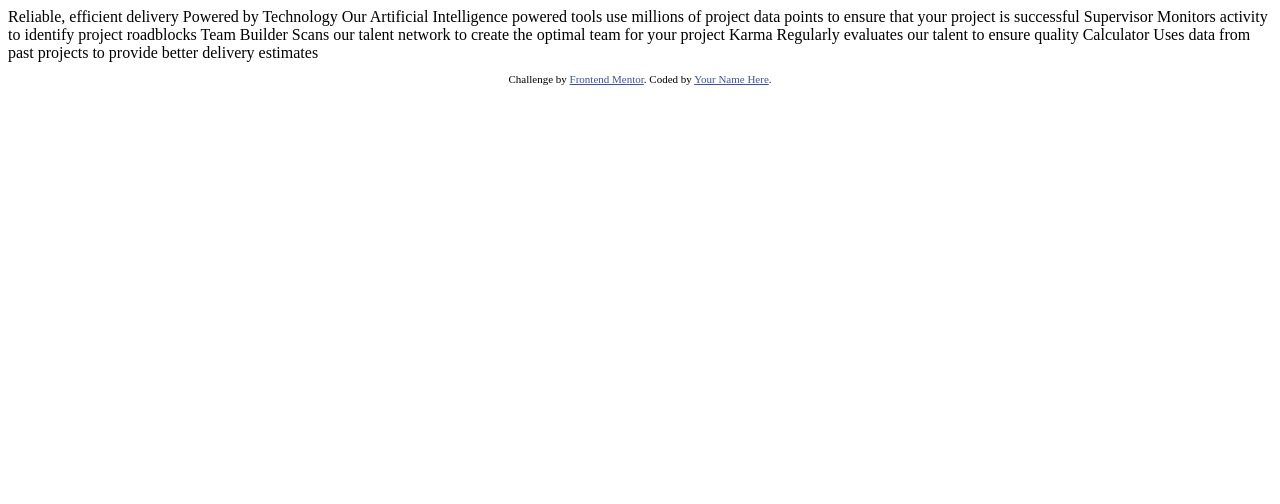
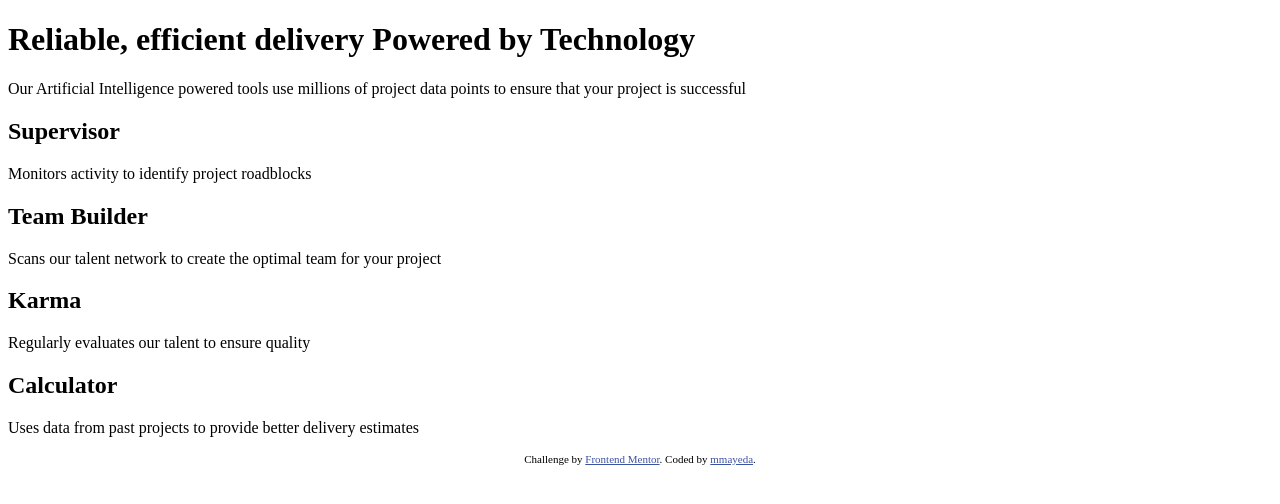
Before and after one commit to mmayeda-frontend-mentor/four-card-feature-section, a plain HTML site: page index.html in a window 1280 px wide. Drawn offline with Linux system fonts and the light colour scheme.

Commit message:
set up html tag structure

```diff
--- a/index.html
+++ b/index.html
@@ -15,30 +15,30 @@
   </style>
 </head>
 <body>
-
-  Reliable, efficient delivery
-  Powered by Technology
-
-  Our Artificial Intelligence powered tools use millions of project data points
-  to ensure that your project is successful
-
-  Supervisor
-  Monitors activity to identify project roadblocks
-
-  Team Builder
-  Scans our talent network to create the optimal team for your project
-
-  Karma
-  Regularly evaluates our talent to ensure quality
-
-  Calculator
-  Uses data from past projects to provide better delivery estimates
-
-
+  <main>
+    <h1>Reliable, efficient delivery <span>Powered by Technology</span></h1>
+    <p>Our Artificial Intelligence powered tools use millions of project data points to ensure that your project is successful</p>
+    <article>
+      <h2>Supervisor</h2>
+      <p>Monitors activity to identify project roadblocks</p>
+    </article>
+    <article>
+      <h2>Team Builder</h2>
+      <p>Scans our talent network to create the optimal team for your project</p>
+    </article>
+    <article>
+      <h2>Karma</h2>
+      <p>Regularly evaluates our talent to ensure quality</p>
+    </article>
+    <article>
+      <h2>Calculator</h2>
+      <p>Uses data from past projects to provide better delivery estimates</p>
+    </article>
+  </main>
   <footer>
     <p class="attribution">
       Challenge by <a href="https://www.frontendmentor.io?ref=challenge" target="_blank">Frontend Mentor</a>.
-      Coded by <a href="#">Your Name Here</a>.
+      Coded by <a href="#">mmayeda</a>.
     </p>
   </footer>
 </body>
```
